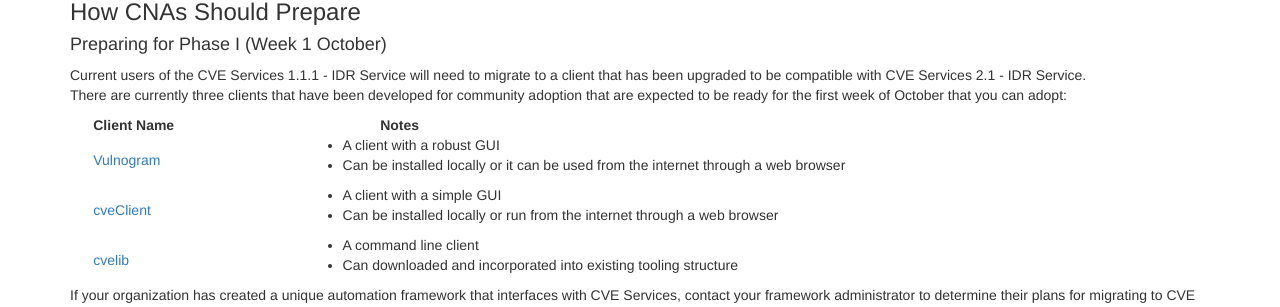
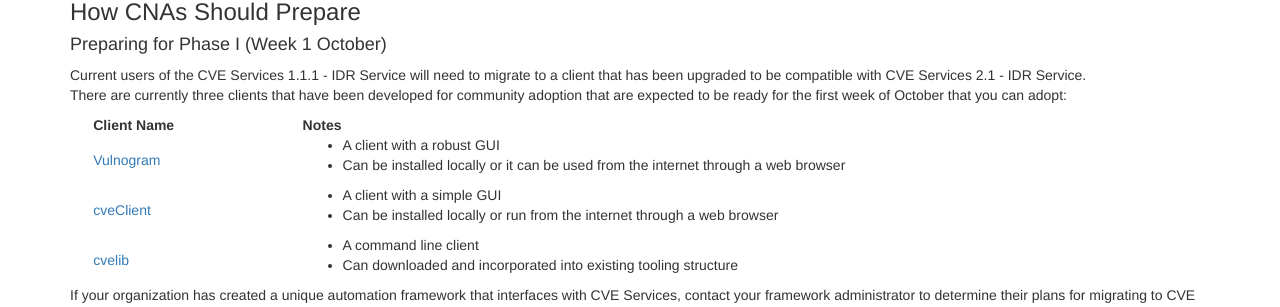
Before and after one commit to CVEProject/cveproject.github.io, a Jekyll site: the page built from automation-transition.md, in a window 1280 px wide. Shown: the part 838-1145 px from the top of the page. Built offline with Jekyll 4.4.1, drawn with Linux system fonts in a browser that asks for light colours; nearby versions of some CDN libraries.

Commit message:
Update automation-transition.md

```diff
--- a/automation-transition.md
+++ b/automation-transition.md
@@ -36,7 +36,7 @@ There are currently three clients that have been developed for community adoptio
   <table style="padding-left:5%;padding-left:30%;">
     <tr>
       <th style="width:30%;padding-left:3%;">Client Name</th>
-      <th style="width:70%;padding-left:10%;">Notes</th>
+      <th style="width:70%">Notes</th>
     </tr>
     <tr>
       <td style="padding-left:3%;"><a href="https://vulnogram.github.io/#editor">Vulnogram</a></td>
```
